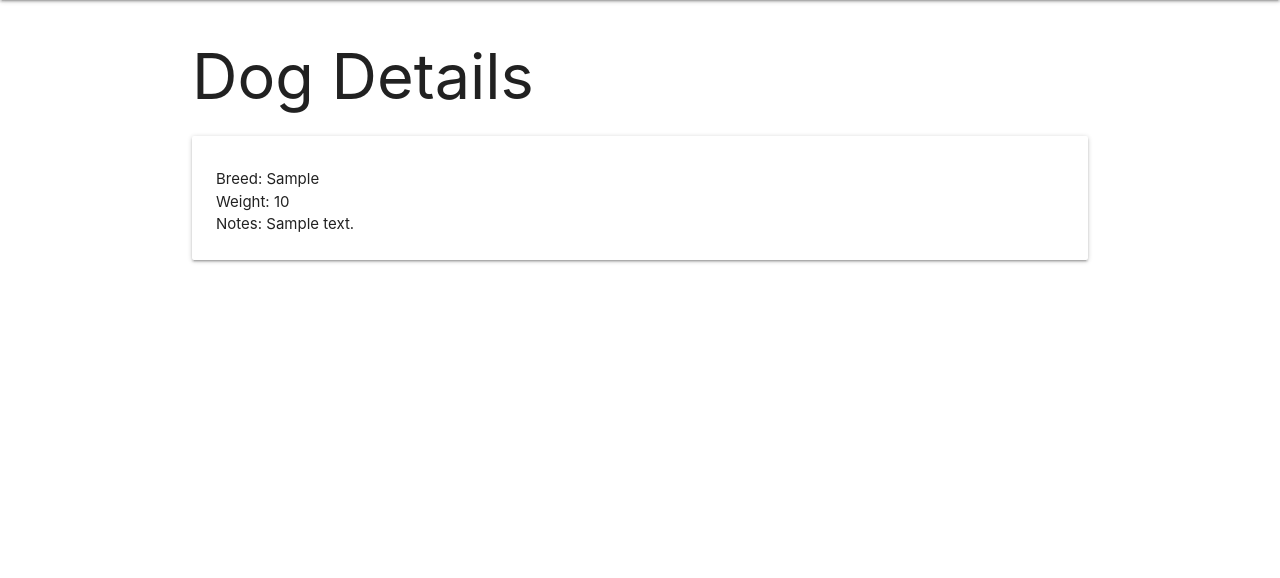
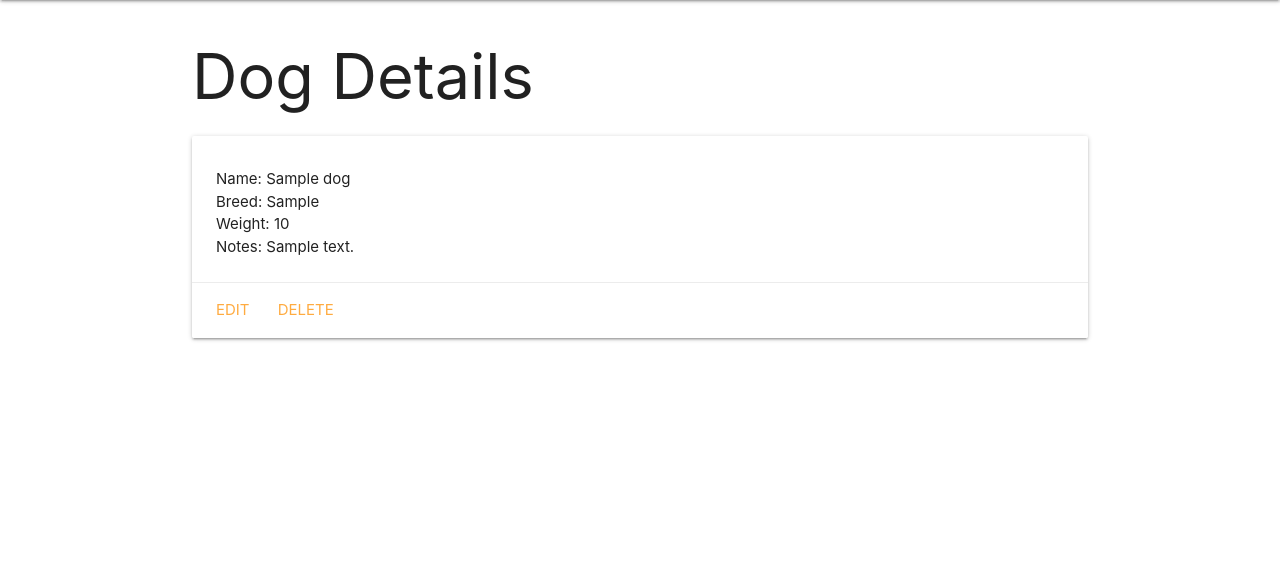
Before and after one commit to mdfasano/stayandplay, a Django app: page /dogs/1/ in a window 1280 px wide. Shown: the part 64-642 px from the top of the page. Run offline with Django 4.2, Linux system fonts and the light colour scheme; a user stored in the database is signed in; tables that the repository leaves empty hold one stand-in row (values such as "Sample post").

Commit message:
update and delete dogs

```diff
--- a/main_app/templates/dogs/detail.html
+++ b/main_app/templates/dogs/detail.html
@@ -5,10 +5,15 @@
 <div class="card">
   <div class="card-content">
     <span class="card-title">{{ dog.Name }}</span>
+    <p>Name: {{ dog.name }}</p>
     <p>Breed: {{ dog.breed }}</p>
     <p>Weight: {{ dog.weight }}</p>
     <p>Notes: {{ dog.notes }}</p>
   </div>
+  <div class="card-action">
+    <a href="{% url 'dogs_update' dog.id %}">Edit</a>
+    <a href="{% url 'dogs_delete' dog.id %}">Delete</a>
+  </div>
 </div>
 
 {% endblock %}
--- a/main_app/urls.py
+++ b/main_app/urls.py
@@ -8,4 +8,6 @@ urlpatterns = [
     path('dogs/<int:dog_id>/', views.dogs_detail, name='detail'),
     path('dogs/create/', views.DogCreate.as_view(), name='dogs_create'),
     path('accounts/signup/', views.signup, name='signup'),
+    path('dogs/<int:pk>/update/', views.DogUpdate.as_view(), name='dogs_update'),
+    path('dogs/<int:pk>/delete/', views.DogDelete.as_view(), name='dogs_delete'),
 ]
--- a/main_app/views.py
+++ b/main_app/views.py
@@ -1,5 +1,5 @@
 from django.shortcuts import render, redirect
-from django.views.generic.edit import CreateView
+from django.views.generic.edit import CreateView, UpdateView, DeleteView
 from django.contrib.auth import login
 from django.contrib.auth.forms import UserCreationForm
 from django.contrib.auth.decorators import login_required
@@ -35,6 +35,14 @@ class DogCreate(LoginRequiredMixin, CreateView):
     fields = '__all__'
     success_url = '/dogs/'
 
+class DogUpdate(UpdateView):
+  model = Dog
+  fields = ['breed', 'weight', 'notes']
+
+class DogDelete(DeleteView):
+  model = Dog
+  success_url = '/dogs'
+
 
 def signup(request):
     error_message = ''
```
Also changed, not shown: main_app/models.py (+5 -6 lines), main_app/templates/main_app/dog_confirm_delete.html (added, +13 -0 lines), main_app/templates/main_app/dog_form.html (+7 -1 lines).
